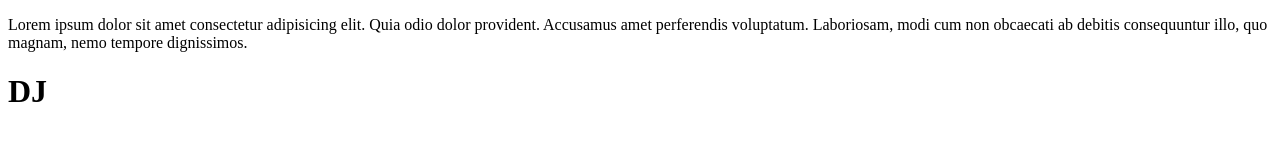
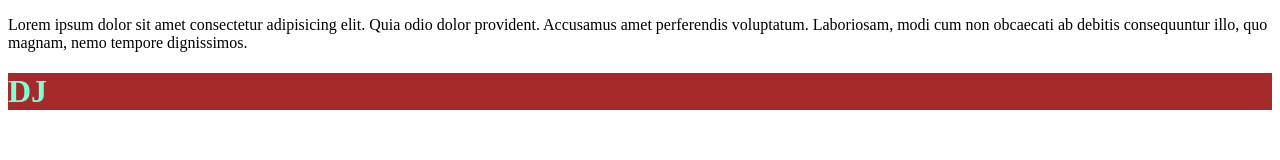
Before and after one commit to DishanSaha/My-1st-github-repo, a plain HTML site: page index.html in a window 1280 px wide. Drawn offline with Linux system fonts and the light colour scheme.

Commit message:
add color

```diff
--- /dev/null
+++ b/index.css
@@ -0,0 +1,4 @@
+#dj{
+    color: aquamarine;
+    background-color: brown;
+}
--- a/index.html
+++ b/index.html
@@ -4,9 +4,10 @@
     <meta charset="UTF-8">
     <meta name="viewport" content="width=device-width, initial-scale=1.0">
     <title>My first website</title>
+    <link rel="stylesheet" href="index.css">
 </head>
 <body>
     <p>Lorem ipsum dolor sit amet consectetur adipisicing elit. Quia odio dolor provident. Accusamus amet perferendis voluptatum. Laboriosam, modi cum non obcaecati ab debitis consequuntur illo, quo magnam, nemo tempore dignissimos.</p>
-    <h1>DJ</h1>
+    <h1 id="dj">DJ</h1>
 </body>
 </html>
```
